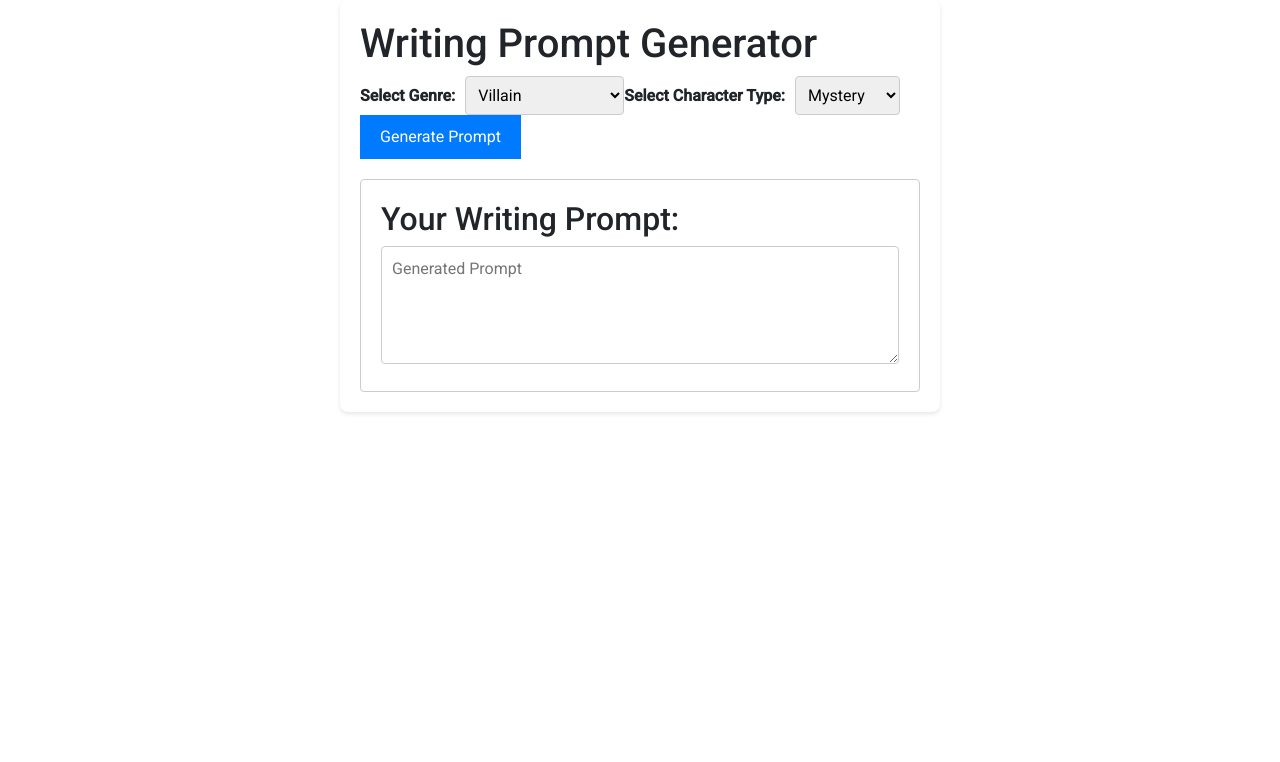
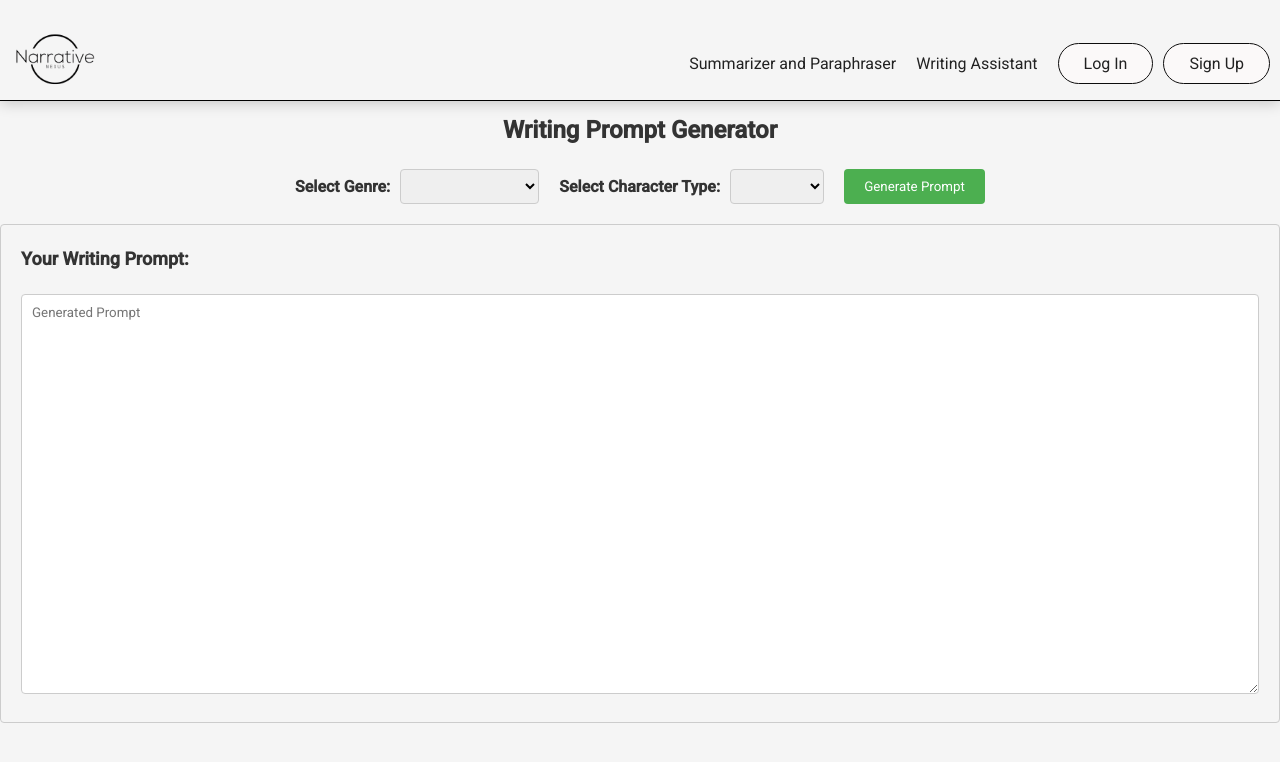
Before and after one commit to GeorgeAyy/narrativenexus, a React (Create React App) app: page /generatepromts in a window 1280 px wide. Shown: the top 762 px of the page. Built offline with nearby package versions, Linux system fonts and the light colour scheme.

Commit message:
game is game

```diff
--- a/src/pages/promptGenerator.js
+++ b/src/pages/promptGenerator.js
@@ -1,9 +1,10 @@
 import React, { useState, useEffect } from 'react';
 import '../styles/promptgenerator.css';
-import 'bootstrap/dist/css/bootstrap.min.css';
+
+import Navbar from "../components/Navbar";
 
 const genres = ['Fantasy', 'Romance', 'Mystery', 'Science Fiction', 'Historical Fiction'];
-const characterTypes = ['Hero', 'Villain', 'Detective', 'Alien'];
+const characterTypes = ['Hero', 'Villain', 'Detective', 'Alien', 'Princess'];
 
 const PromptGenerator = () => {
     const [selectedGenre, setSelectedGenre] = useState('');
@@ -30,7 +31,9 @@ const PromptGenerator = () => {
 
 
     const generatePrompt = async () => {
-        const promptText = `Write a ${selectedGenre} story featuring a ${selectedCharacterType}`;
+        const genre = document.getElementById('genre').value
+        const character = document.getElementById('character').value
+        const promptText = `Write a ${genre} story featuring a ${character}`;
         console.log(promptText);
         try {
             const response = await fetch("http://127.0.0.1:8000/api/generate_prompt/", {
@@ -50,12 +53,18 @@ const PromptGenerator = () => {
     };
 
     return (
-        <div className="prompt-generator">
+        <div class="divcontainer" >
+
+
+            <Navbar />
+
+            <div className="">
+
                 <h1>Writing Prompt Generator</h1>
                 <div className="options">
                     <label>Select Genre:</label>
-                <select onChange={(e) => setSelectedGenre(e.target.value)}>
-                    <option value="Mystery">Villain</option>
+                    <select id='genre' onChange={(e) => setSelectedGenre(e.target.value)}>
+                        <option ></option>
                         {genres.map((genre, index) => (
                             <option key={index} value={genre}>
                                 {genre}
@@ -63,8 +72,8 @@ const PromptGenerator = () => {
                         ))}
                     </select>
                     <label>Select Character Type:</label>
-                <select onChange={(e) => setSelectedCharacterType(e.target.value)}>
-                    <option value="Vilain">Mystery</option>
+                    <select id='character' onChange={(e) => setSelectedCharacterType(e.target.value)}>
+                        <option ></option>
                         {characterTypes.map((type, index) => (
                             <option key={index} value={type}>
                                 {type}
@@ -87,6 +96,8 @@ const PromptGenerator = () => {
                     />
                 </div>
             </div>
+        </div>
+
     );
 };
 
--- a/src/styles/App.css
+++ b/src/styles/App.css
@@ -12,7 +12,7 @@ nav {
 
   align-items: center;
   width: 100%;
-  padding: 0px 10px 40px 0px;
+  padding: 0px 10px 30px 0px;
   border-bottom: 1px solid black;
   box-shadow: 0 2px 14px rgba(0, 0, 0, 0.2);
 }
@@ -25,10 +25,12 @@ nav {
   padding-right: 120px;
 }
 
-.section1 ,.section2,.section3{
+.section1,
+.section2,
+.section3 {
   display: flex;
-flex-wrap:wrap ;
-padding:70px;
+  flex-wrap: wrap;
+  padding: 70px;
   margin-bottom: 50px;
   /* border: 1px solid black; */
 }
@@ -51,22 +53,27 @@ display: flex;
   justify-content: center;
   align-items: center;
 }
+
 /* Basic styling */
 
 
 ul {
   list-style-type: none;
 }
+
 a {
   color: #222;
   text-decoration: none;
 }
+
 a:hover {
   text-decoration: underline;
 }
+
 .logo a:hover {
   text-decoration: none;
 }
+
 .menu li {
   font-size: 16px;
   padding: 15px 5px;
@@ -76,6 +83,7 @@ white-space: nowrap;
 .toggle a {
   font-size: 20px;
 }
+
 .button.secondary {
   border-bottom: 1px #444 solid;
 }
@@ -88,18 +96,22 @@ flex-wrap: wrap;
   justify-content: space-between;
   align-items: center;
 }
+
 .toggle {
   order: 1;
 }
+
 .item.button {
   order: 2;
 }
+
 .item {
   width: 100%;
   text-align: center;
   order: 3;
   display: none;
 }
+
 .item.active {
   display: block;
 
@@ -107,8 +119,9 @@ display: block;
 
 /* Navbar Toggle */
 .toggle {
-cursor:pointer;
+  cursor: pointer;
 }
+
 .bars {
   background: #999;
   display: inline-block;
@@ -117,6 +130,7 @@ position: relative;
   width: 18px;
   margin-right: 10px;
 }
+
 .bars:before,
 .bars:after {
   background: #999;
@@ -127,23 +141,28 @@ position: absolute;
   transition: all .2s ease-out;
   width: 100%;
 }
+
 .bars:before {
   top: 5px;
 }
+
 .bars:after {
   top: -5px;
 }
+
 .toggle.active .bars:before {
   top: 0;
   transform: rotate(45deg);
 
 }
+
 .toggle.active .bars:after {
   top: 0;
   transform: rotate(-45deg);
 }
-.toggle.active .bars{
-  background:transparent;
+
+.toggle.active .bars {
+  background: transparent;
 }
 
 /* Tablet menu */
@@ -161,27 +180,30 @@ top: -5px;
     order: 1;
     display: block;
   }
+
   .toggle {
     order: 2;
   }
+
   .button.secondary {
     border: 0;
   }
+
   .button a {
     padding: 10px 25px;
     background: rgb(251, 249, 249);
     border: 1px #0d0d0d solid;
-    border-radius:50px;
+    border-radius: 50px;
 
   }
 
   .button a:hover {
     text-decoration: none;
-    transition:all .25s;
+    transition: all .25s;
   }
 
   .button.secondary a:hover,
-.button a:hover{
+  .button a:hover {
     background-color: black;
     color: #ddd;
 
@@ -194,66 +216,79 @@ top: -5px;
     display: block;
     width: auto;
   }
+
   .toggle {
     display: none;
   }
+
   .logo {
     order: 0;
   }
+
   .item {
     order: 1;
   }
+
   .button {
     order: 2;
   }
+
   .menu li {
     padding: 15px 10px;
   }
+
   .menu li.button {
     padding-right: 0;
   }
 
-.rightpart{
+  .rightpart {
     flex: 0 0 auto;
     width: 80%;
     font-size: 30px;
   }
 
-.leftpart{
-  flex:0 0 auto;
+  .leftpart {
+    flex: 0 0 auto;
     width: 20%;
   }
 }
 
-.uppersection{
+.uppersection {
   margin-bottom: 20px;
 }
- .btn a button{
+
+.btn a button {
   background-color: black;
   color: white;
-  margin: 20px  0 20px 70px  ;
+  margin: 20px 0 20px 70px;
   padding: 12px 30px;
   border-radius: 25px;
   cursor: pointer;
   width: 400px;
   font-size: 18px;
 }
+
 @media screen and (max-width: 786px) {
 
-.section1,.section2,.section3{
+  .section1,
+  .section2,
+  .section3 {
     flex-direction: column-reverse;
   }
-.leftpart{
+
+  .leftpart {
     margin-bottom: 25px;
   }
-.btn a button{
+
+  .btn a button {
     width: 250px;
   }
 }
 
-li a{
-  cursor:pointer;
+li a {
+  cursor: pointer;
 }
+
 .ReactLoading {
   position: absolute;
   top: 50%;
--- a/src/styles/promptgenerator.css
+++ b/src/styles/promptgenerator.css
@@ -21,12 +21,28 @@ body {
 }
 
 h1 {
+    margin-top: 10px;
+    display: flex;
+    justify-content: center;
+    align-items: center;
+
     font-size: 24px;
     margin-bottom: 20px;
 }
 
 .options {
     margin-bottom: 20px;
+
+    border-style: none;
+    padding-bottom: 20px;
+    display: flex;
+    justify-content: center;
+    align-items: center;
+
+    margin: 0;
+
+
+
 }
 
 label {
@@ -43,7 +59,7 @@ select {
 
 button {
     padding: 10px 20px;
-    background-color: #007bff;
+    background-color: #4caf50;
     color: white;
     border: none;
     border-radius: 4px;
@@ -52,7 +68,7 @@ button {
 }
 
 button:hover {
-    background-color: #0056b3;
+    background-color: #6cbe6f;
 }
 
 .generated-prompt {
@@ -73,4 +89,5 @@ textarea {
     border-radius: 4px;
     margin-top: 10px;
     resize: vertical;
+    height: 400px;
 }
```
Also changed, not shown: 1 other file (tests, documents, lock files or other folders). Lines whose indentation alone changed are shown as unchanged.
